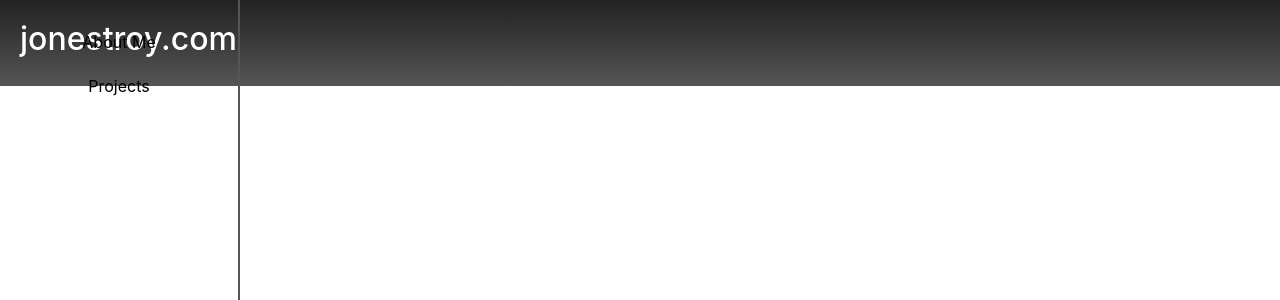
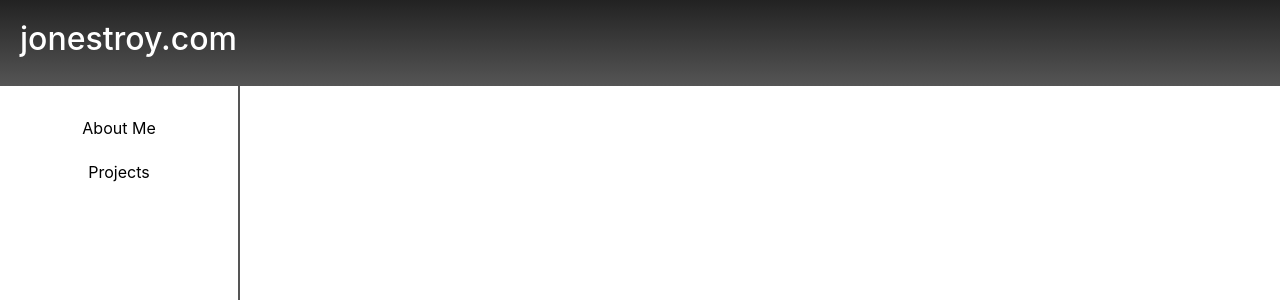
Before and after one commit to sntnmjones/jonestroy1.2, a React (Create React App) app in the folder production-site/jonestroy/: page / in a window 1280 px wide. Shown: the top 300 px of the page. Built offline with nearby package versions, Linux system fonts and the light colour scheme.

Commit message:
Changed Header css for div placement in Home.js

```diff
--- a/production-site/jonestroy/src/components/Header.js
+++ b/production-site/jonestroy/src/components/Header.js
@@ -5,7 +5,7 @@ class Header extends Component {
     render() {
         return (
             <div className='header'>
-                <a href='/' className='link'>
+                <a href='/'  className='link'>
                     <h2>jonestroy.com</h2>
                 </a>
             </div>
--- a/production-site/jonestroy/src/css/Header.css
+++ b/production-site/jonestroy/src/css/Header.css
@@ -2,9 +2,8 @@
     background-color: #222;
     background-image: linear-gradient(#222, #555);
     padding: 20px;
-    position: fixed;
+    /* position: fixed; (Causes z index overflow.)*/
     width: 100%;
-    /* display: inline-block; */
 }
 
 .link {
```
